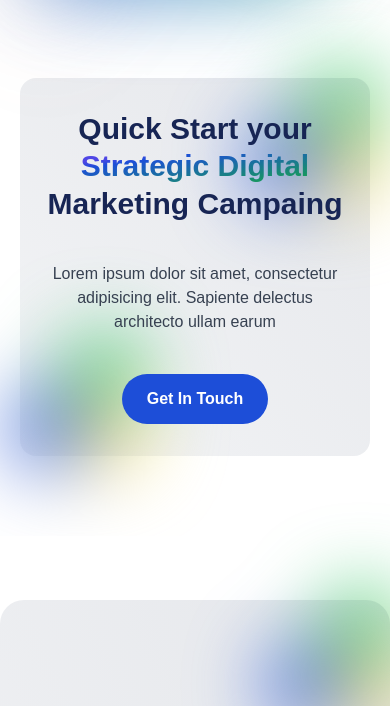
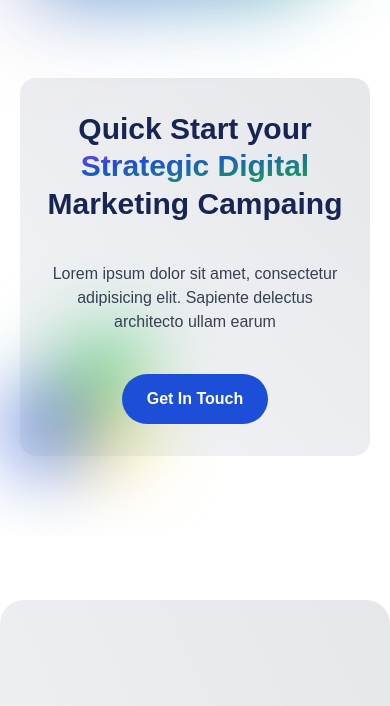
Before and after one commit to trongio/astro-marketing, an Astro site: page / in a window 390 px wide. Shown: the part 4549-5255 px from the top of the page. Built offline with nearby package versions, Linux system fonts and the light colour scheme; Astro itself is replaced by a stand-in of ours.

Commit message:
hide for mobile

```diff
--- a/src/components/elements/Footer.astro
+++ b/src/components/elements/Footer.astro
@@ -81,7 +81,7 @@ const footerLegal = [
 <div class="mt-16"></div>
 <footer class="relative  bg-gradient-to-tr from-gray-100 to-gray-200 dark:from-gray-900 pt-28 rounded-t-3xl">
     <div class="absolute right-0 top-0 h-full w-full flex justify-end">
-        <div class="w-28 h-28 flex rounded-xl relative blur-2xl">
+        <div class="w-28 h-28 hidden sm:flex rounded-xl relative blur-2xl">
             <span
               class="absolute w-16 h-16 -top-1 -right-1 bg-green-500 rounded-md rotate-45"
             ></span>
--- a/src/components/sections/CTA.astro
+++ b/src/components/sections/CTA.astro
@@ -10,7 +10,7 @@ import Paragraph from "../shared/Paragraph.astro";
       class="w-full relative py-8 md:py-10 px-6 md:px-8 rounded-2xl bg-gradient-to-tr from-gray-100 to-gray-200 dark:from-gray-900"
     >
       <div class="absolute right-0 top-0 h-full w-full flex justify-end">
-        <div class="w-28 h-28 flex rounded-xl relative blur-2xl">
+        <div class="hidden sm:flex w-28 h-28 rounded-xl relative blur-2xl">
             <span
               class="absolute w-16 h-16 -top-1 -right-1 bg-green-500 rounded-md rotate-45"
             ></span>
```
